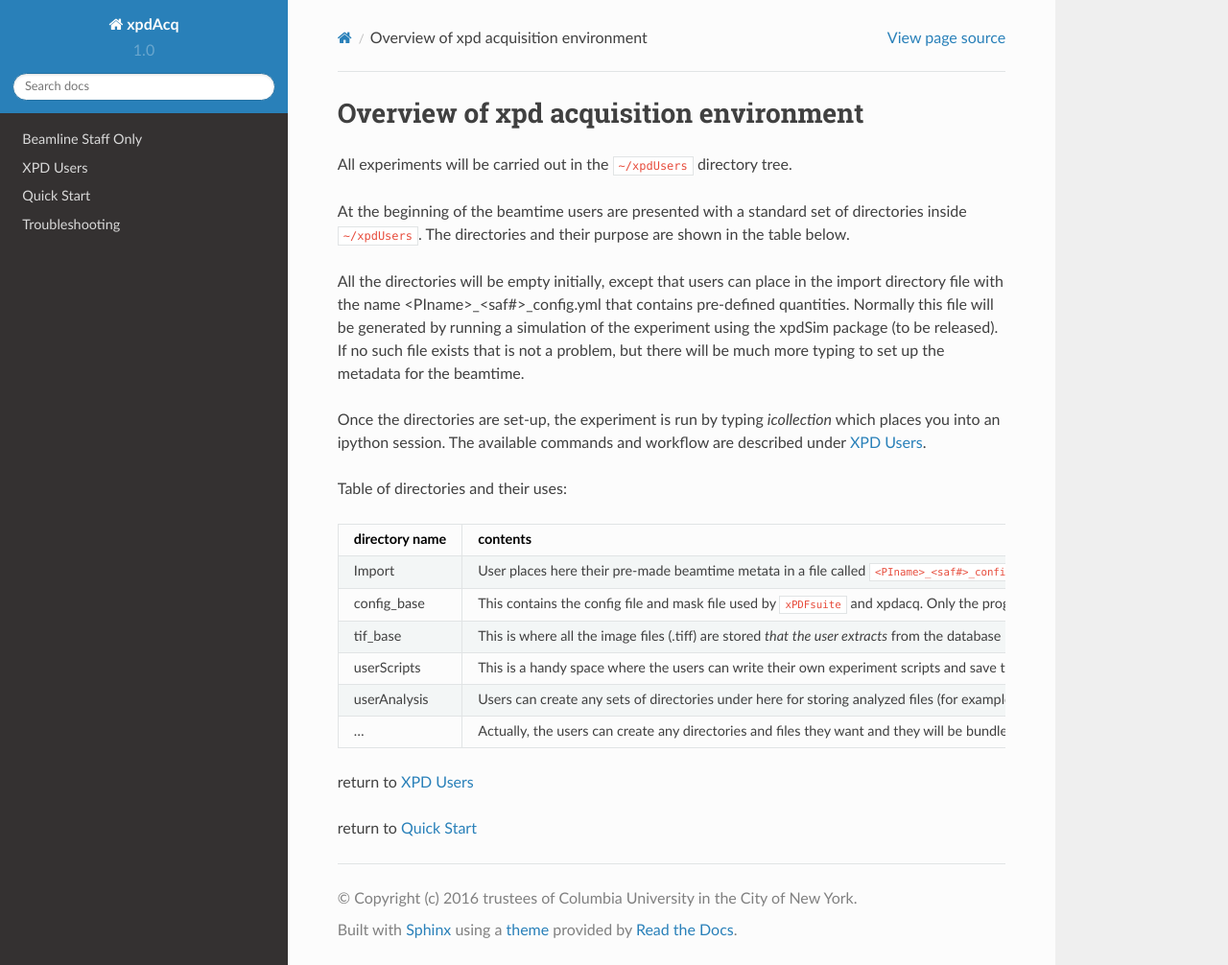
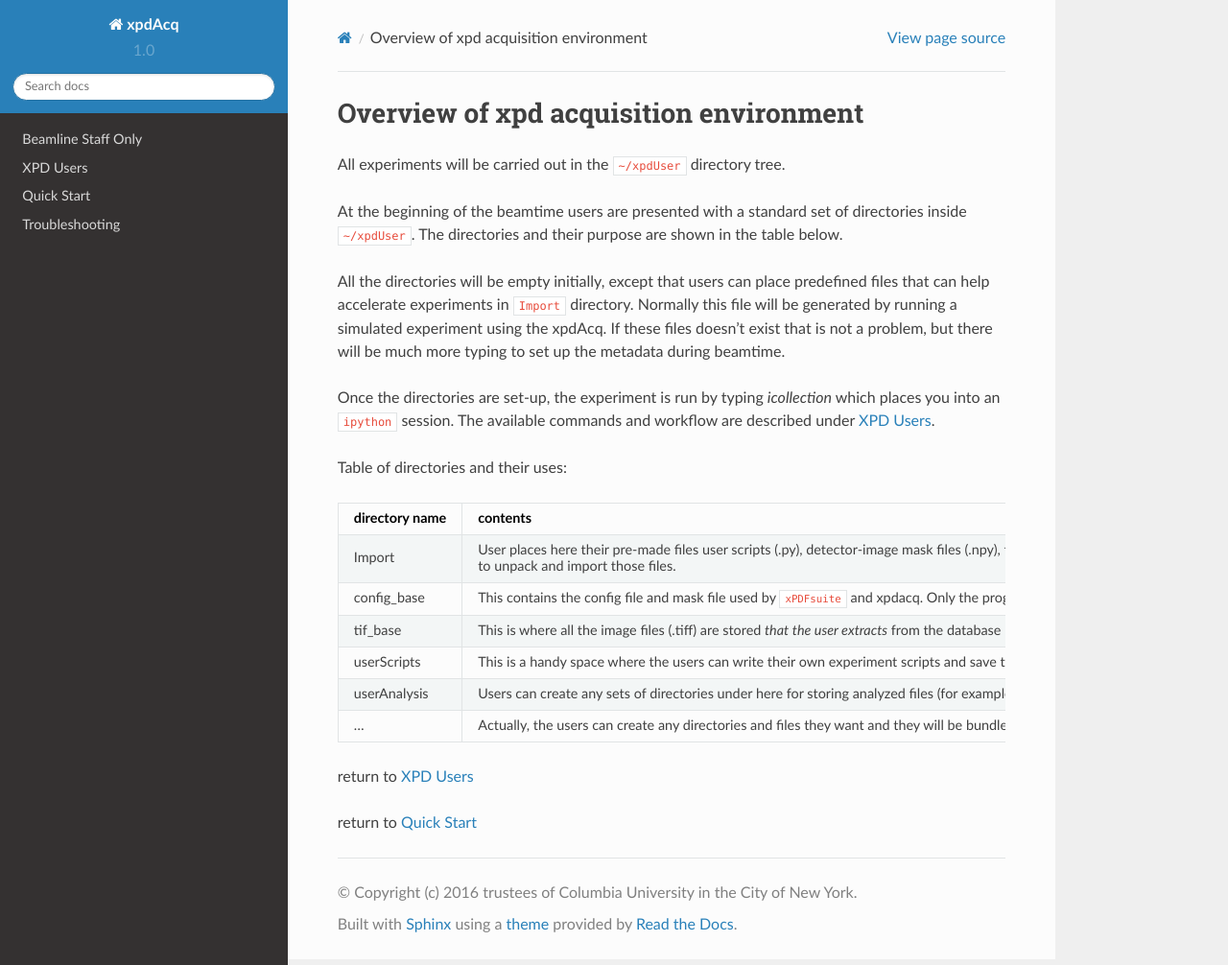
Before and after one commit to xpdAcq/xpdAcq, a Sphinx documentation site: the page built from doc/sb_overview.rst, in a window 1280 px wide and 1006 px high. Shown: the whole window at 96% size. Built offline with Sphinx 7.4.7 and the Read the Docs theme 2.0.0, drawn with Linux system fonts in a browser that asks for light colours.

```diff
--- a/doc/sb_icollection.rst
+++ b/doc/sb_icollection.rst
@@ -75,7 +75,7 @@ the last name of the PI in charge of the beamtime and the number of the safety
 approval form for the experiment.  This information will be typed once, but saved
 with every dataset during that beamtime.  You can create multiple `instances`
 of each metadata level and these will be saved for later use. So at the
-beginning of the beamtime (or at home before you arrive using the xpdSim package)
+beginning of the beamtime (or at home before you arrive using simulation mode)
 you can create a ``myGaAs`` object, an ``myIn25Ga75As``, and so on.  When you create
 a scanplan you just have tell it that the sample is ``myGaAs`` and all the metadata
 in myGaAs will automatically be saved with every scan in that scanplan.  In ``xpdAcq``
--- a/doc/sb_overview.rst
+++ b/doc/sb_overview.rst
@@ -3,21 +3,20 @@
 Overview of xpd acquisition environment
 ---------------------------------------
 
-All experiments will be carried out in the ``~/xpdUsers`` directory tree.
+All experiments will be carried out in the ``~/xpdUser`` directory tree.
 
 At the beginning of the beamtime users are presented with a standard set of directories
-inside  ``~/xpdUsers``.  The directories and their purpose are shown in the table
+inside  ``~/xpdUser``.  The directories and their purpose are shown in the table
 below.
 
-All the directories will be empty initially, except that users can place in the
-import directory file with the name <PIname>_<saf#>_config.yml that contains
-pre-defined quantities.  Normally this file will be generated by running a simulation
-of the experiment using the xpdSim package (to be released).  If no such file
-exists that is not a problem, but there will be much more typing to set up the
-metadata for the beamtime.
+All the directories will be empty initially, except that users can place predefined
+files that can help accelerate experiments in ``Import`` directory. Normally this
+file will be generated by running a simulated experiment using the xpdAcq.
+If these files doesn't exist that is not a problem, but there will be much more
+typing to set up the metadata during beamtime.
 
 Once the directories are set-up, the experiment is run by typing `icollection`
-which places you into an ipython session.  The available commands and workflow
+which places you into an ``ipython`` session.  The available commands and workflow
 are described under :ref:`xpdu`.
 
 Table of directories and their uses:
@@ -25,8 +24,11 @@ Table of directories and their uses:
 +---------------+------------------------------------------------------------+
 |directory name |contents                                                    |
 +===============+============================================================+
-|Import         |User places here their pre-made beamtime metata in a file   |
-|               |called ``<PIname>_<saf#>_config.yml``                       |
+|Import         |User places here their pre-made files user scripts (.py),   |
+|               |detector-image mask files (.npy), files containing xpdAcq   |
+|               |objects (extension .yml) or an archived file made of mix of |
+|               |them. User can use ``import_userScriptsEtc`` to unpack and  |
+|               |import those files.                                         |
 +---------------+------------------------------------------------------------+
 |config_base    |This contains the config file and mask file                 |
 |               |used by ``xPDFsuite`` and                                   |
--- a/doc/troubleshooting.rst
+++ b/doc/troubleshooting.rst
@@ -6,7 +6,8 @@ Troubleshooting
 Quick quesitons
 ---------------
   Q: `Why does my scan halt for no reason? I followed everything and no error shows up !!!`
-    That is most likely come from confusion at machine level. Don't worry, just make sure there is only one ``XPD control`` running on this computer.[FIXME]
+    That is most likely come from confusion at machine level.
+    Don't worry, just make sure there is only one ``XPD control`` running on this computer.[FIXME]
 
 More
 --------------
```
Also changed, not shown: doc/quickstart.rst (+9 -9 lines), doc/sb_endBeamtime.rst (+4 -4 lines).
